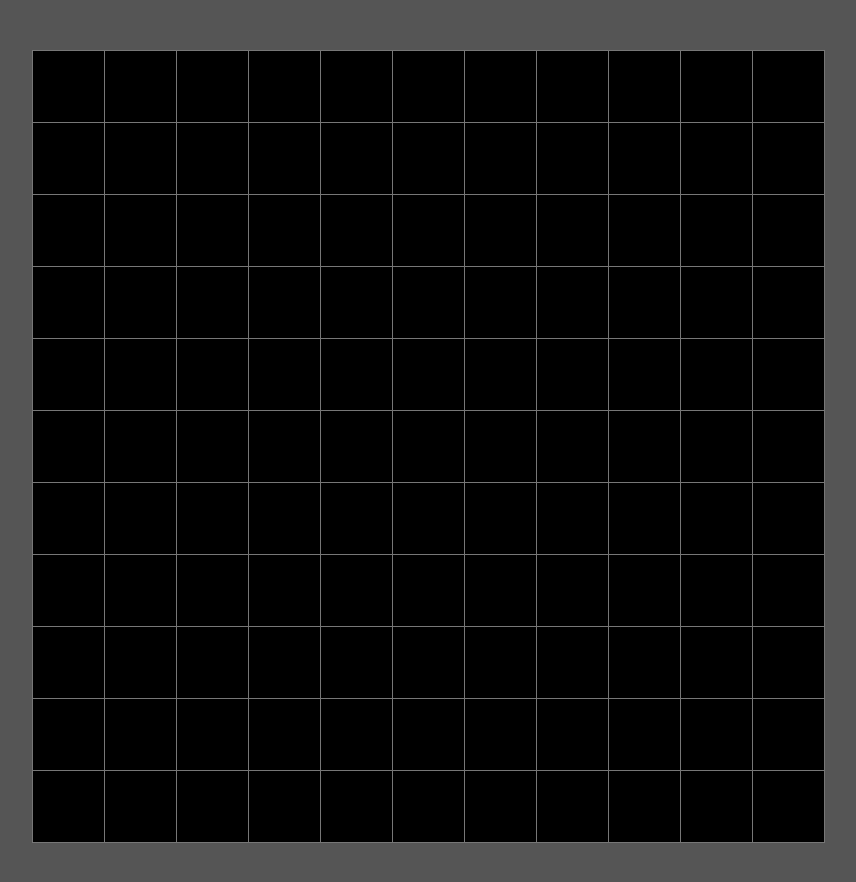
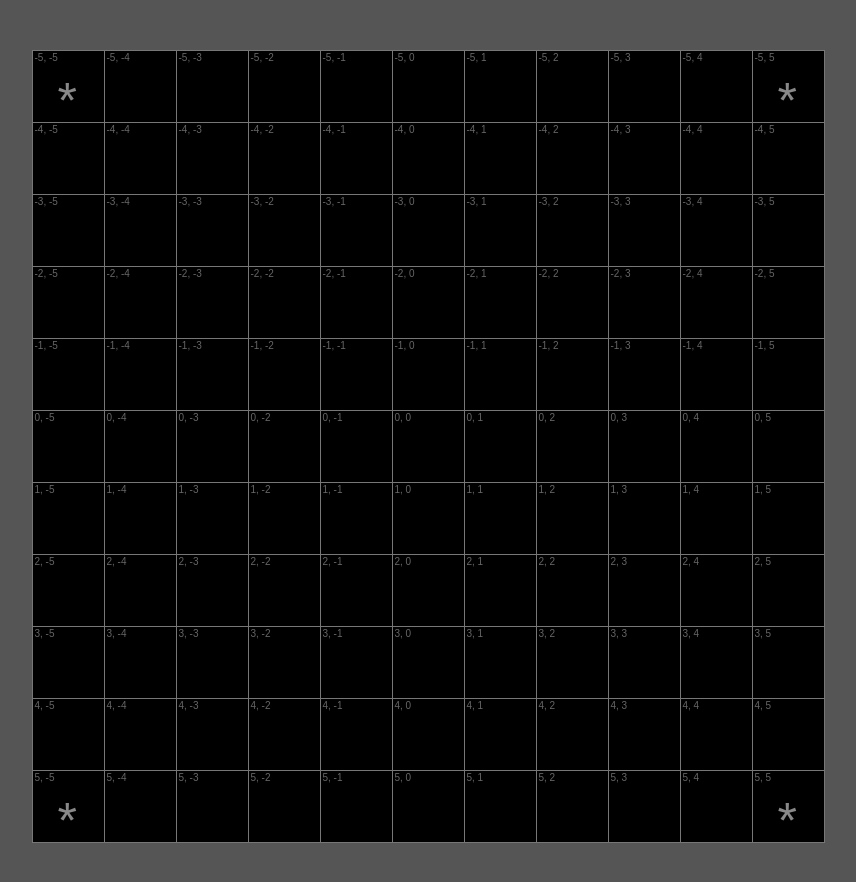
Before and after one commit to malechite/circuitbreaker, a plain HTML site: page index.html in a window 1280 px wide. Shown: the whole page, without its empty margins (212-1068 px from the left). Drawn offline with nearby package versions, Linux system fonts and the light colour scheme.

Commit message:
added teleports and coords

```diff
--- a/css/game.css
+++ b/css/game.css
@@ -1,5 +1,6 @@
 body {
     background-color: #555555;
+    font-family:arial, sans-serif;
 }
 
 #container {
@@ -17,6 +18,7 @@ body {
 }
 
 #board .square {
+    position:relative;
     width:71px;
     height:71px;
     float:left;
@@ -29,3 +31,23 @@ body {
 #board .square:hover {
     background-color:#777777;
 }
+
+#board .square .coords {
+    position:absolute;
+    display:block;
+    color:#666666;
+    top:2px;
+    left:2px;
+    font-size:10px;
+}
+
+#board .square.teleport .icon {
+    position:absolute;
+    display:block;
+    width:20px;
+    height:20px;
+    font-size:50px;
+    color:#888888;
+    top:25px;
+    left:25px;
+}
--- a/index.html
+++ b/index.html
@@ -14,7 +14,7 @@
         <div id="board"></div>
     </div>
     <div id="templates">
-        <div class="template square" data-template="square"></div>
+        <div class="template square" data-template="square"><span class="coords"></span></div>
     </div>
 </body>
 </html>
--- a/js/main.js
+++ b/js/main.js
@@ -43,6 +43,10 @@ Game.interface = Koi.define({
                 $square.attr('id','square-' + count);
                 $square.attr('data-x', x);
                 $square.attr('data-y', y);
+                $square.find('.coords').html(x + ', ' + y);
+                if($.inArray(count,[0,10,110,120]) >= 0) {
+                    $square.addClass('teleport').append('<span class="icon">*</span>');
+                }
                 $board.append($square);
                 count++;
             }
```
